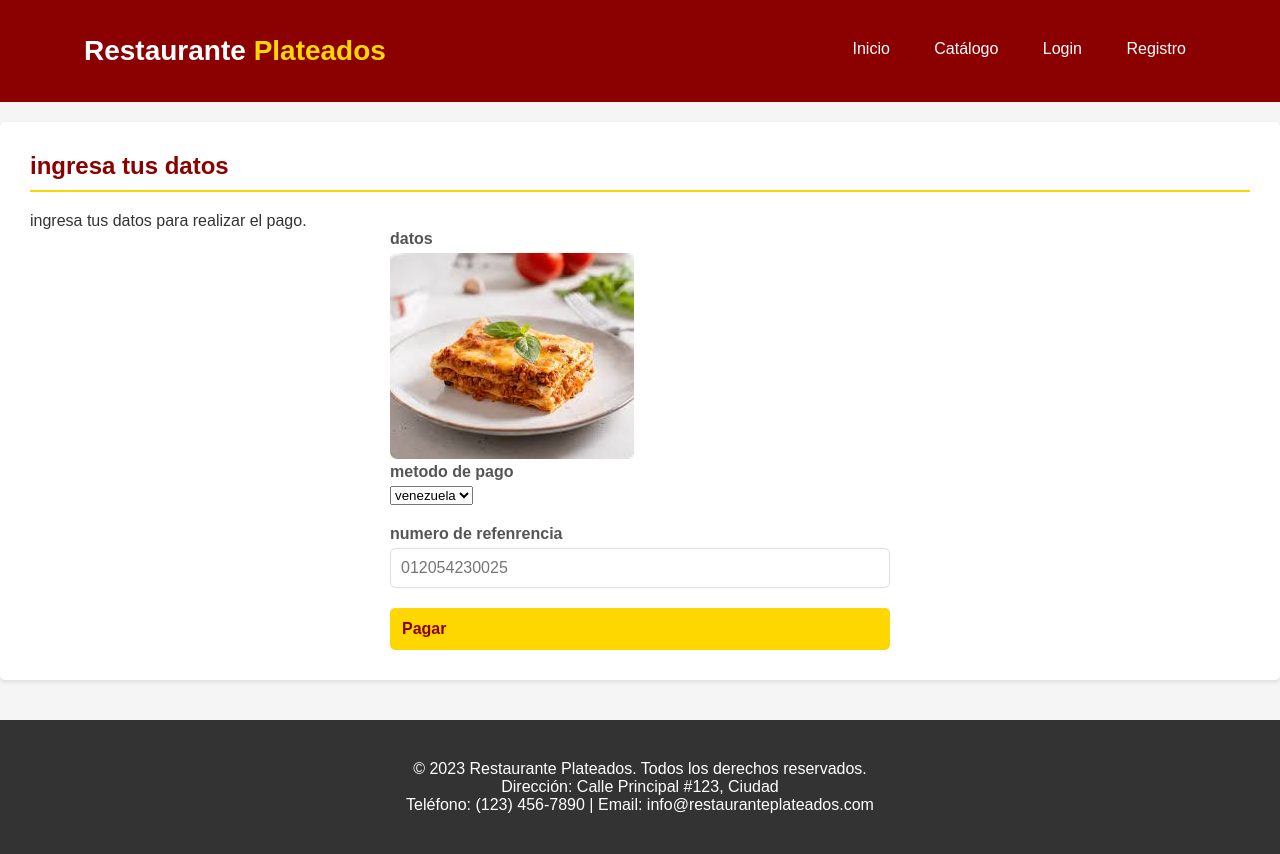
After one commit to capitanleo360-collab/plateados, a Django app: page /pedir/ in a window 1280 px wide. The commit adds this page. Run offline with Django 5.2, Linux system fonts and the light colour scheme.

Commit message:
modelos cambiamos

```diff
--- /dev/null
+++ b/core/templates/core/pedir.html
@@ -0,0 +1,37 @@
+{% extends "core/base.html" %}
+{% load static %}
+
+{% block content %}
+<main>
+        <section id="pedido" class="seccion">
+            <h2 class="titulo-seccion">ingresa tus datos</h2>
+            <p>ingresa tus datos para realizar el pago.</p>
+
+            <div class="formulario-contenedor">
+                <form action="#" method="post">
+                    <div class="grupo-formulario">
+                        <label for="contrasena">datos</label>
+                <img src="{% static 'core/img/platos/Lasaña Casera.jpeg' %}" alt="imagen de una Lasaña Casera">
+
+                        <label for="contrasena">metodo de pago</label>
+                        <select name="" id="">
+                            <label for="contrasena">banco de origen</label>
+                            <option value="">venezuela</option>
+                            <option value="">banesco</option>
+                            <option value="">sofitasa</option>
+                            <option value="">provincial</option>
+                        </select>
+                    </div>
+                    <div class="grupo-formulario">
+                        <label for="cantidad">numero de refenrencia</label>
+                        <input type="number" id="correo" name="correo" required placeholder="012054230025">
+
+                    </div>
+                    <a href="{% url 'inicio' %}" type="submit" class="boton" style="width:100%; padding:12px;">Pagar</a>
+
+
+                </form>
+            </div>
+        </section>
+    </main>
+{% endblock content %}
--- a/core/urls.py
+++ b/core/urls.py
@@ -7,4 +7,6 @@ urlpatterns = [
     path('catalogo/', views.catalogo, name='catalogo'),
     path('login/', views.login, name='login'),
     path('registro/', views.registro, name='registro'),
+    path('pedido/', views.pedido, name='pedido'),
+    path('pedir/', views.pedir, name='pedir')
 ]
--- a/core/views.py
+++ b/core/views.py
@@ -15,4 +15,11 @@ def login(request):
 def registro(request):
     return render(request, 'core/registro.html')
 
+def pedido(request):
+    return render(request, 'core/pedido.html')
+
+
+def pedir(request):
+    return render(request, 'core/pedir.html')
+
 # Create your views here.
```
Also changed, not shown: core/templates/core/includes/cart.html (+12 -0 lines), core/templates/core/pedido.html (added, +30 -0 lines).
